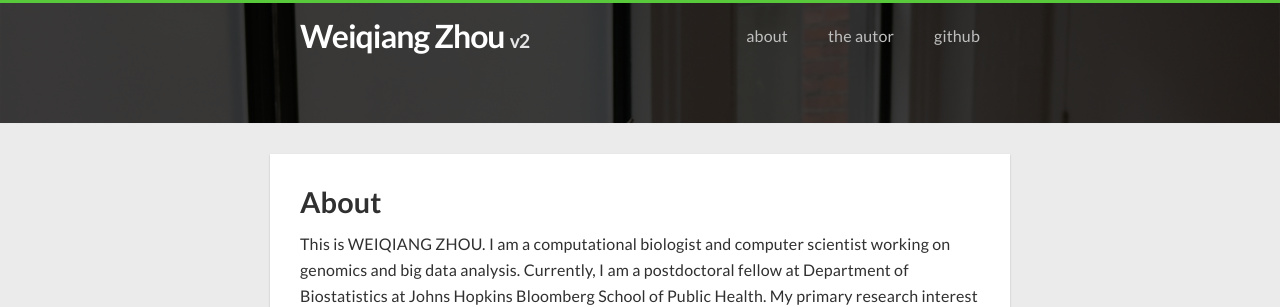
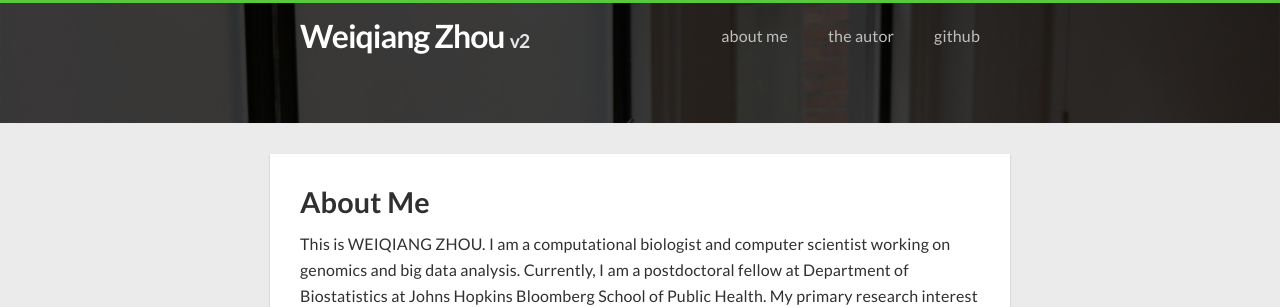
Before and after one commit to ILoveYouKen/ILoveYouKen.github.io, a Jekyll site: the page built from about.md, in a window 1280 px wide. Shown: the top 307 px of the page. Built offline with Jekyll 4.4.1, drawn with Linux system fonts in a browser that asks for light colours; nearby versions of some CDN libraries.

Commit message:
first commit

```diff
--- a/about.md
+++ b/about.md
@@ -1,10 +1,10 @@
 ---
 layout: page
-title: About
+title: About Me
 permalink: /about/
 slug: about
 ---
 
 This is WEIQIANG ZHOU. I am a computational biologist and computer scientist working on genomics and big data analysis. Currently, I am a postdoctoral fellow at Department of Biostatistics at Johns Hopkins Bloomberg School of Public Health. My primary research interest is to develop statistical and computational tools for integrative analyses of various types of large-scale genomic data.
 
-My Resume is available [here](CV_Weiqiang_Zhou_Jan2016.pdf)
+My Resume is available [here](http://ILoveYouKen.github.io/CV_Weiqiang_Zhou_Jan2016.pdf)
```
